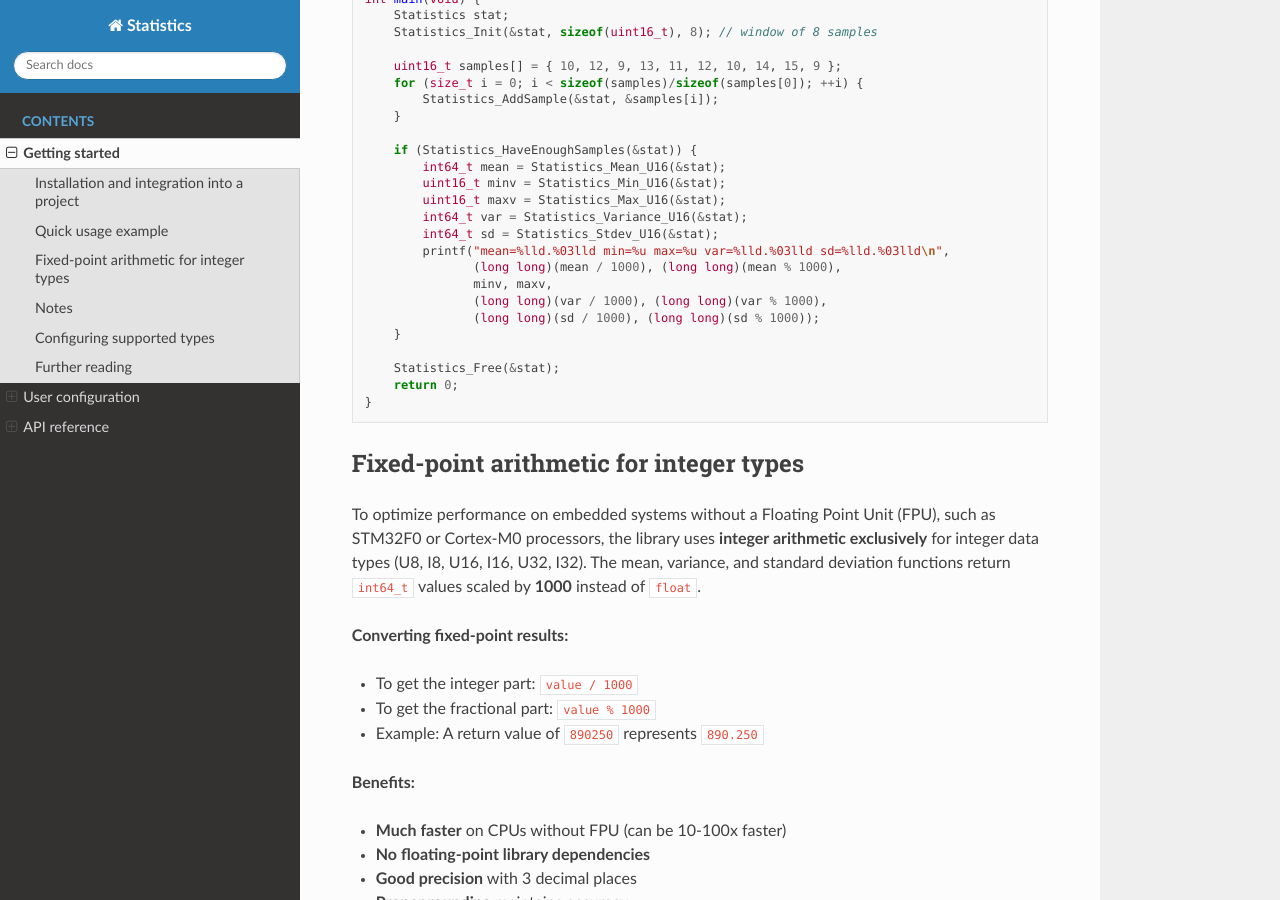
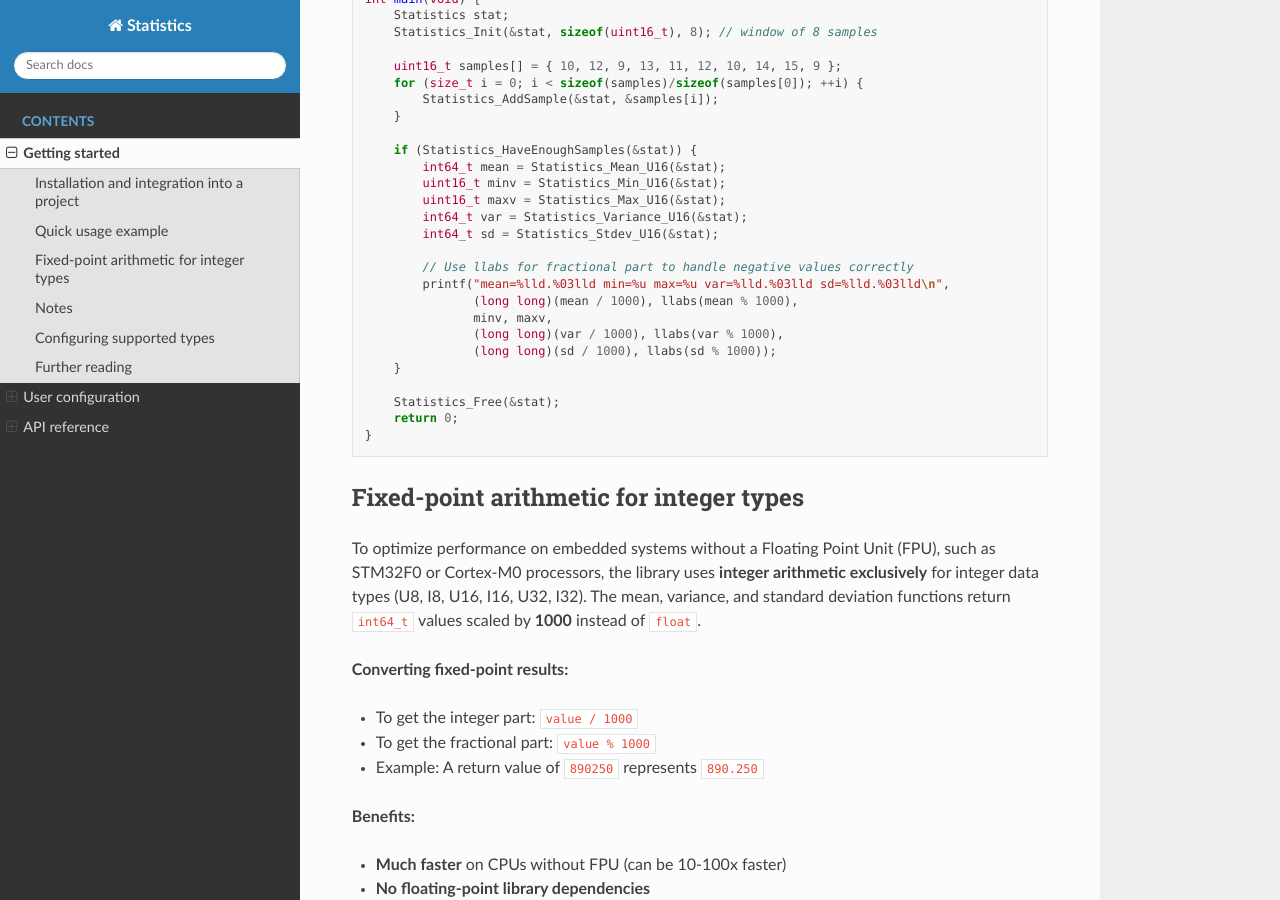
Before and after one commit to rici4kubicek/statistics, a Sphinx documentation site: the page built from docs/source/getting_started.rst, in a window 1280 px wide and 900 px high, scrolled down 1612 px. Built offline with Sphinx 7.4.7 and the Read the Docs theme 3.1.0, drawn with Linux system fonts in a browser that asks for light colours.

Commit message:
fix(output): use llabs for accurate formatting of fractional parts
- Replaced modulus operations with `llabs` to correctly handle negative values in mean, variance, and standard deviation outputs.
- Updated both `getting_started.rst` and `main.c` examples for consistency.

```diff
--- a/docs/source/getting_started.rst
+++ b/docs/source/getting_started.rst
@@ -95,11 +95,13 @@ computing statistics for ``uint16_t`` (adjust according to the enabled types in
            uint16_t maxv = Statistics_Max_U16(&stat);
            int64_t var = Statistics_Variance_U16(&stat);
            int64_t sd = Statistics_Stdev_U16(&stat);
+
+           // Use llabs for fractional part to handle negative values correctly
            printf("mean=%lld.%03lld min=%u max=%u var=%lld.%03lld sd=%lld.%03lld\n",
-                  (long long)(mean / 1000), (long long)(mean % 1000),
+                  (long long)(mean / 1000), llabs(mean % 1000),
                   minv, maxv,
-                  (long long)(var / 1000), (long long)(var % 1000),
-                  (long long)(sd / 1000), (long long)(sd % 1000));
+                  (long long)(var / 1000), llabs(var % 1000),
+                  (long long)(sd / 1000), llabs(sd % 1000));
        }
 
        Statistics_Free(&stat);
```
Also changed, not shown: 1 other file.
